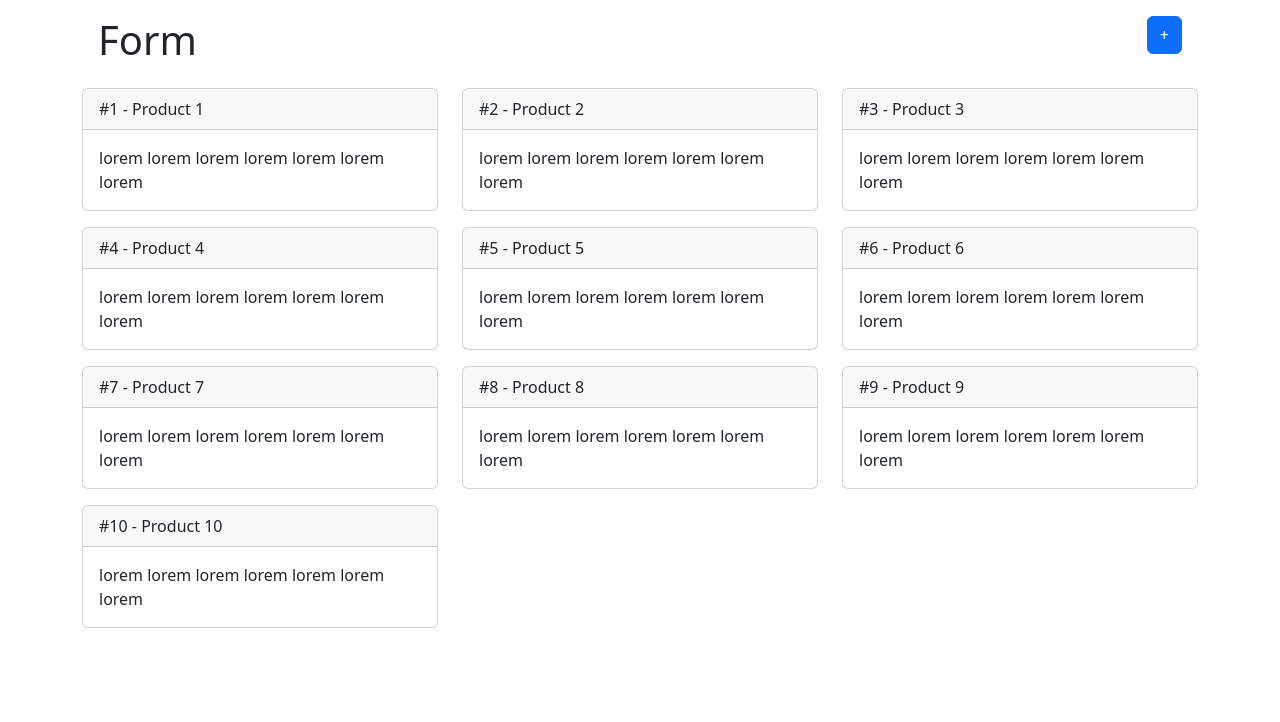
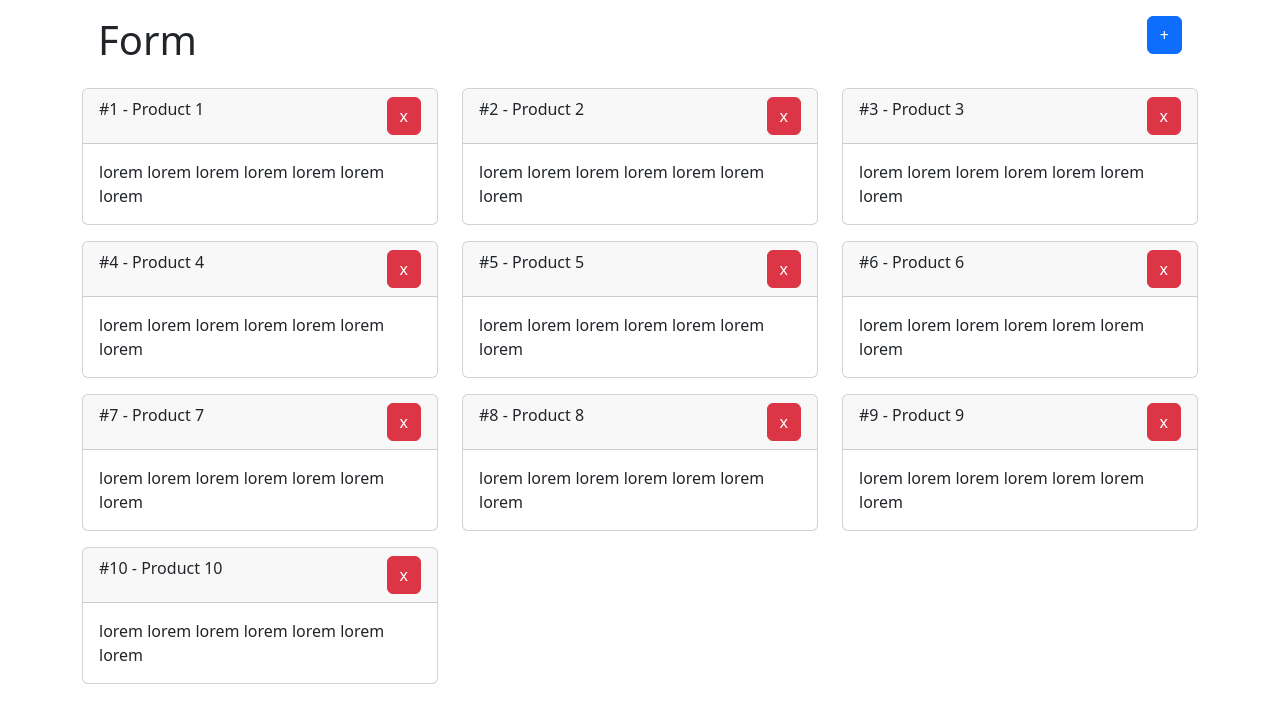
Before and after one commit to thomasraimondi/react-form, a React (Vite) app: page / in a window 1280 px wide. Shown: the top 722 px of the page. Built offline with nearby package versions, Linux system fonts and the light colour scheme.

Commit message:
add delete item

```diff
--- a/src/App.jsx
+++ b/src/App.jsx
@@ -77,6 +77,16 @@ function App() {
     });
   };
 
+  const handleDeleteItem = (index) => {
+    console.log(index);
+
+    const filteredItem = products.filter((product, i) => i != index);
+    console.log(filteredItem);
+    setProducts(filteredItem);
+  };
+
+  console.log(products);
+
   return (
     <div className="container">
       <div className="header d-flex justify-content-between p-3">
@@ -129,11 +139,19 @@ function App() {
         )}
 
         <div className="row row-gap-3">
-          {products.map((product) => (
+          {products.map((product, index) => (
             <div className="col-4" key={product.id}>
               <div className="card">
-                <div className="card-header">
-                  #{product.id} - {product.title}
+                <div className="card-header d-flex justify-content-between">
+                  <div className="title">
+                    #{product.id} - {product.title}
+                  </div>
+                  <button
+                    onClick={() => handleDeleteItem(index)}
+                    className="btn btn-danger"
+                  >
+                    x
+                  </button>
                 </div>
                 <div className="card-body">{product.description}</div>
               </div>
```
